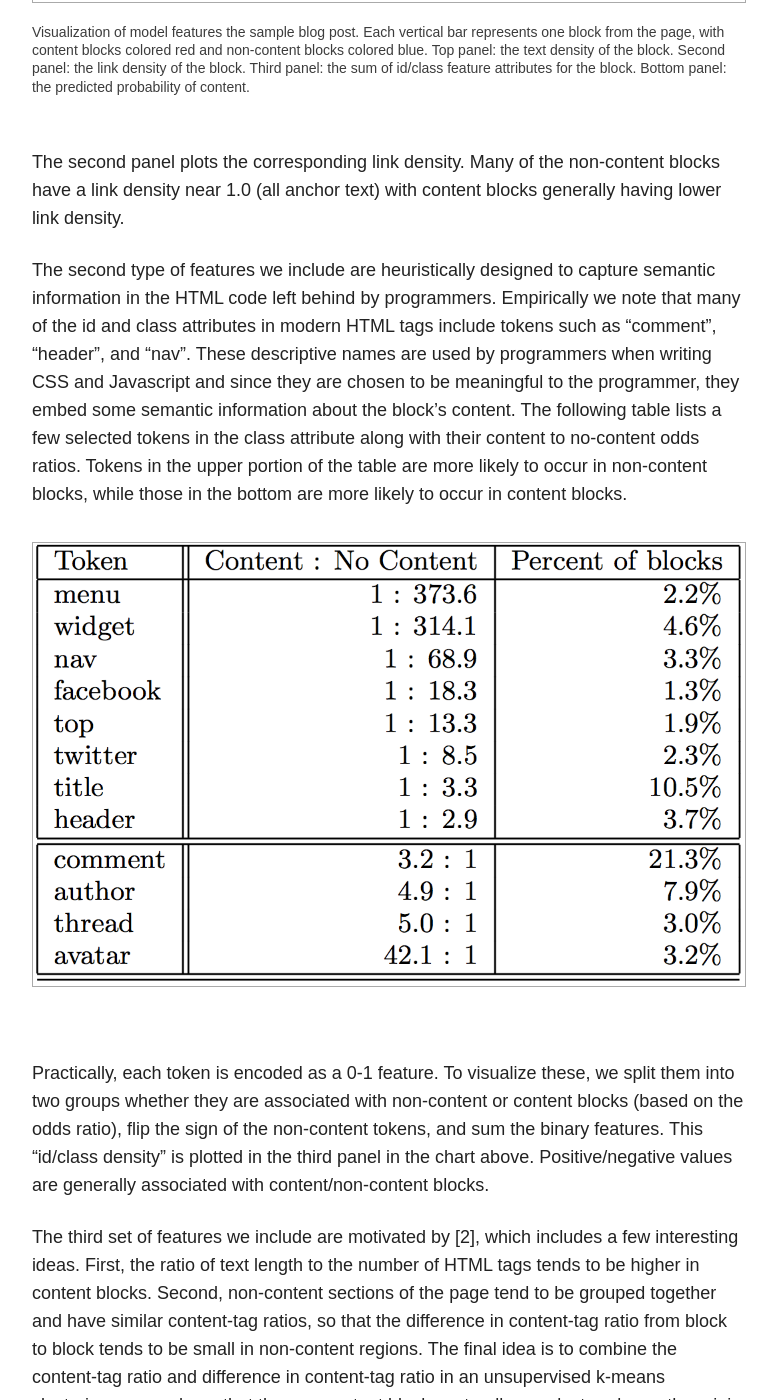
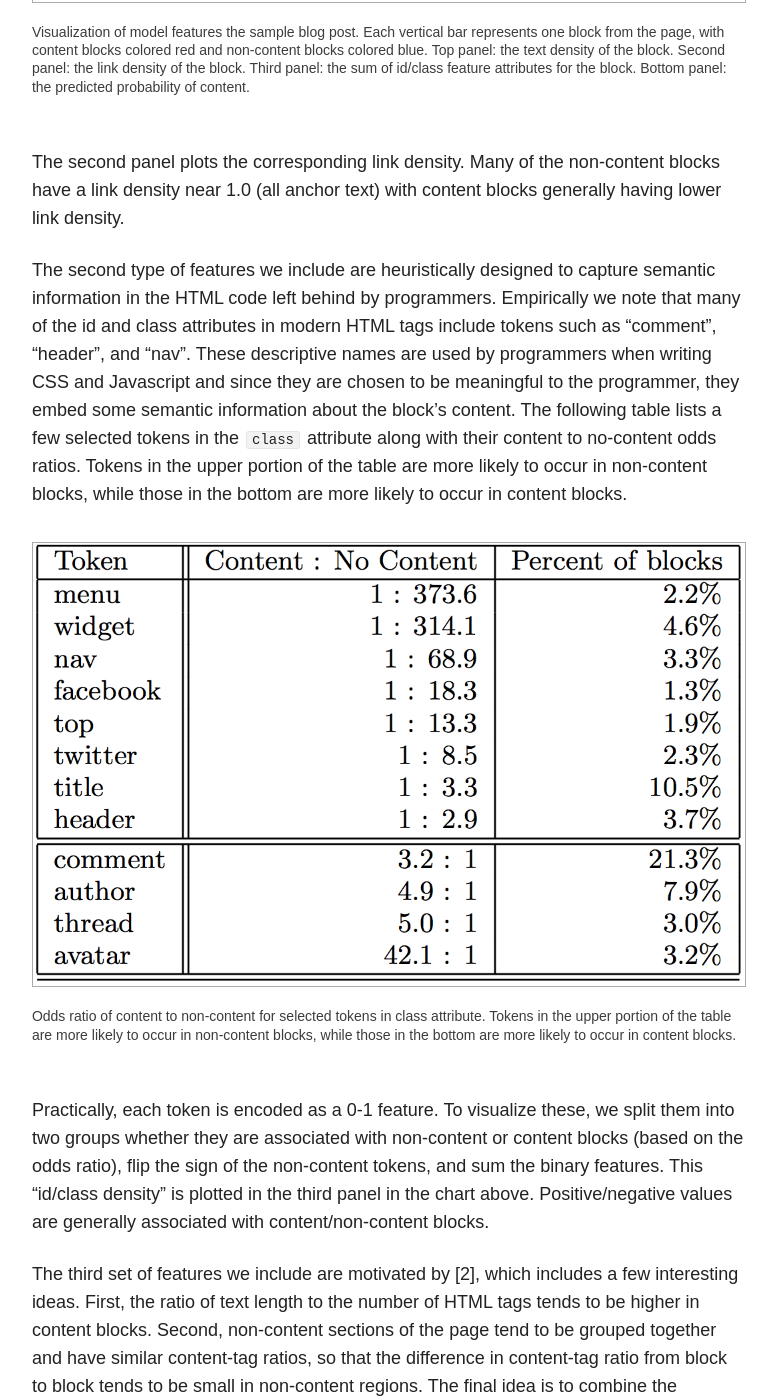
Before and after one commit to matt-peters/matt-peters.github.io, a Jekyll site: the page built from _posts/2013-05-07-dragnet-content-extraction-from-diverse-feature-sets.md, in a window 1280 px wide and 1400 px high, scrolled down 2842 px. Shown: the whole window, without its empty margins (154-931 px from the left). Built offline with Jekyll 4.4.1, drawn with Linux system fonts in a browser that asks for light colours; nearby versions of some CDN libraries; some of the changed text lies outside the part shown.

Commit message:
Add some captions

```diff
--- a/_posts/2013-05-07-dragnet-content-extraction-from-diverse-feature-sets.md
+++ b/_posts/2013-05-07-dragnet-content-extraction-from-diverse-feature-sets.md
@@ -47,10 +47,12 @@ The second panel plots the corresponding link density. Many of the non-content b
 
 The second type of features we include are heuristically designed to capture semantic information in the HTML code left behind by programmers. Empirically we note that many of the id and class attributes in modern HTML tags include tokens
 such as "comment", "header", and "nav". These descriptive names are used by
-programmers when writing CSS and Javascript and since they are chosen to be meaningful to the programmer, they embed some semantic information about the block’s content. The following table lists a few selected tokens in the class attribute along with their content to no-content odds ratios. Tokens in the upper portion of the table are more likely to occur in non-content blocks, while those in the bottom are more likely to occur in content blocks.
+programmers when writing CSS and Javascript and since they are chosen to be meaningful to the programmer, they embed some semantic information about the block’s content. The following table lists a few selected tokens in the `class` attribute along with their content to no-content odds ratios.
+Tokens in the upper portion of the table are more likely to occur in non-content blocks, while those in the bottom are more likely to occur in content blocks.
 
 {% include image.html
 url="/images/dragnet-diverse-features/table1.png"
+description="Odds ratio of content to non-content for selected tokens in class attribute.  Tokens in the upper portion of the table are more likely to occur in non-content blocks, while those in the bottom are more likely to occur in content blocks."
 %}
 
 Practically, each token is encoded as a 0-1 feature. To visualize these, we split them into two groups whether they are associated with non-content or content blocks (based on the odds ratio), flip the sign of the non-content tokens, and sum the binary features. This "id/class density" is plotted in the third panel in the chart above. Positive/negative values are generally associated with content/non-content blocks.
@@ -59,6 +61,7 @@ The third set of features we include are motivated by [2], which includes a few
 
 {% include image.html
 url="/images/dragnet-diverse-features/R105_cetr-1024x1024.png"
+description="Visualization of sample page via CETR"
 %}
 
 
```
Also changed, not shown: other parts of _posts/2013-05-07-dragnet-content-extraction-from-diverse-feature-sets.md (+1 -0 lines).
